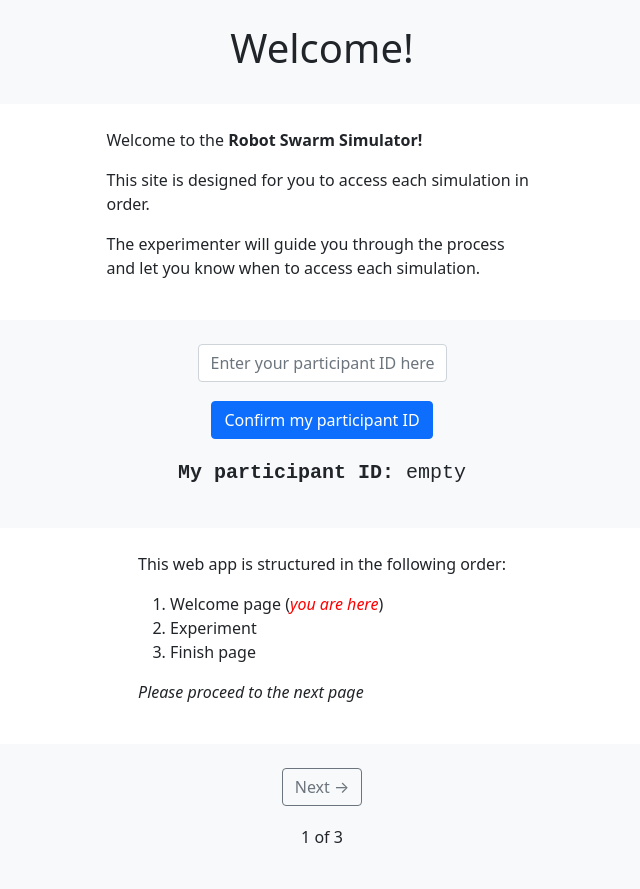
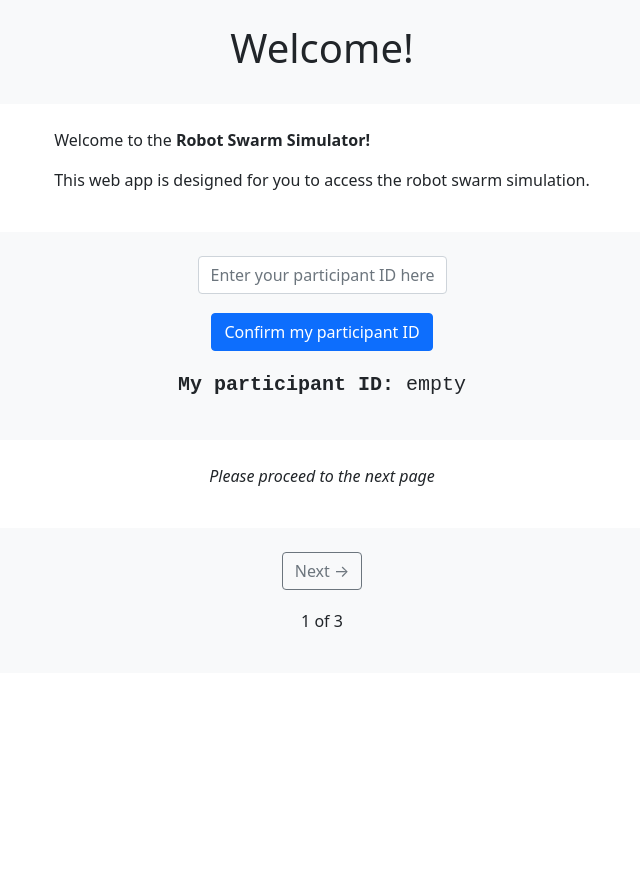
Before and after one commit to genkimiyauchi/swarm-perception, a Flask app: page /startpage in a window 1280 px wide. Shown: the whole page, without its empty margins (318-958 px from the left). After the commit the page ends 627 px from the top, so only its background shows below. Run offline with Flask 3, Linux system fonts and the light colour scheme; parts of the project's set-up code (start-up, migrations or seed data) failed here and were passed over; some libraries are stand-ins or nearby versions.

Commit message:
Update web app content

```diff
--- a/web_app/app.py
+++ b/web_app/app.py
@@ -31,11 +31,6 @@ simulation_link = "{}:8000".format(ip_addr)
 # Currently running simulation scenario
 proc_simulation = None
 proc_webclient  = None
-
-# Simulation mode
-mode = None
-# Trial order (1: no excchange -> exchange, 2: exchange -> no exchange)
-order = None
 
 app = Flask(__name__)
 
@@ -74,7 +69,7 @@ def startpage():
 @app.route("/experimentpage", methods=["GET"])
 def experimentpage():
     if 'username' in session:
-        return render_template("experiment_page.html", mode=mode, session=session, host_ip=ip_addr)
+        return render_template("experiment_page.html", session=session, host_ip=ip_addr)
     else:
         return redirect(url_for('startpage'))
 
@@ -157,42 +152,4 @@ def connect_to_server():
 
 
 if __name__ == "__main__":
-    parser = argparse.ArgumentParser(description='Generate experiment files for ARGoS simulations.')
-
-    parser.add_argument('-m', '--mode', type=str,
-                        choices=['indirect', 'direct', 'debug'],
-                        help='The communication mode to use in the simulation (choose "indirect" for default capability).',
-                        default='indirect')
-
-    parser.add_argument('-o', '--order', type=int,
-                        choices=range(1, 3),
-                        help='The order in which the tasks will be presented.',
-                        default=1)
-
-    args = parser.parse_args()
-    if args.mode == 'indirect':
-        mode = 'ind'
-    elif args.mode == 'direct':
-        mode = 'dir'
-    else:
-        mode = args.mode
-
-    order = args.order
-
-    print('------------------')
-    if mode == 'ind':
-        print('Mode\t: indirect')
-    elif mode == 'dir':
-        print('Mode\t: direct')
-    else:
-        print('Mode\t: unrecognized')
-
-    if order == 1:
-        print('Order\t: [0,1]')
-    elif order == 2:
-        print('Order\t: [1,0]')
-    else:
-        print('Order\t: unrecognized')
-    print('------------------')
-
     app.run(debug=False, host='0.0.0.0')
--- a/web_app/templates/experiment_page.html
+++ b/web_app/templates/experiment_page.html
@@ -26,7 +26,7 @@
           // Connect to simulation
           $(function() {
             $('a#connect').on('click', function(e) {
-              var link = 'http://{{host_ip}}:8000?m={{mode}}&rs=1&l=1';
+              var link = 'http://{{host_ip}}:8000?rs=1&l=1';
               // if user has an id, send the id to the simulation
               if("{{session.username}}" !== "None") {
                 link += "&id={{session.username}}"
--- a/web_app/templates/start_page.html
+++ b/web_app/templates/start_page.html
@@ -45,11 +45,10 @@
         <h1 class="text-center">Welcome!</h1>
       </div>
 
-      <div class="row p-4 justify-content-md-center text-left">
-        <div class="col col-lg-5">
+      <div class="row p-4 justify-content-md-center">
+        <div class="col col-md-auto">
           <p>Welcome to the <b>Robot Swarm Simulator!</b></p>
-          <p>This site is designed for you to access each simulation in order.</p>
-          <p>The experimenter will guide you through the process and let you know when to access each simulation.</p>
+          <p>This web app is designed for you to access the robot swarm simulation.</p>
         </div>
       </div>
 
@@ -71,12 +70,6 @@
 
       <div class="row p-4 justify-content-md-center">
         <div class="col col-md-auto">
-          <p>This web app is structured in the following order:</p>
-          <ol>
-            <li>Welcome page (<i style="color:red">you are here</i>)</li>
-            <li>Experiment</li>
-            <li>Finish page</li>
-          </ol>
           <p><i>Please proceed to the next page</i></p>
         </div>
       </div>
```
